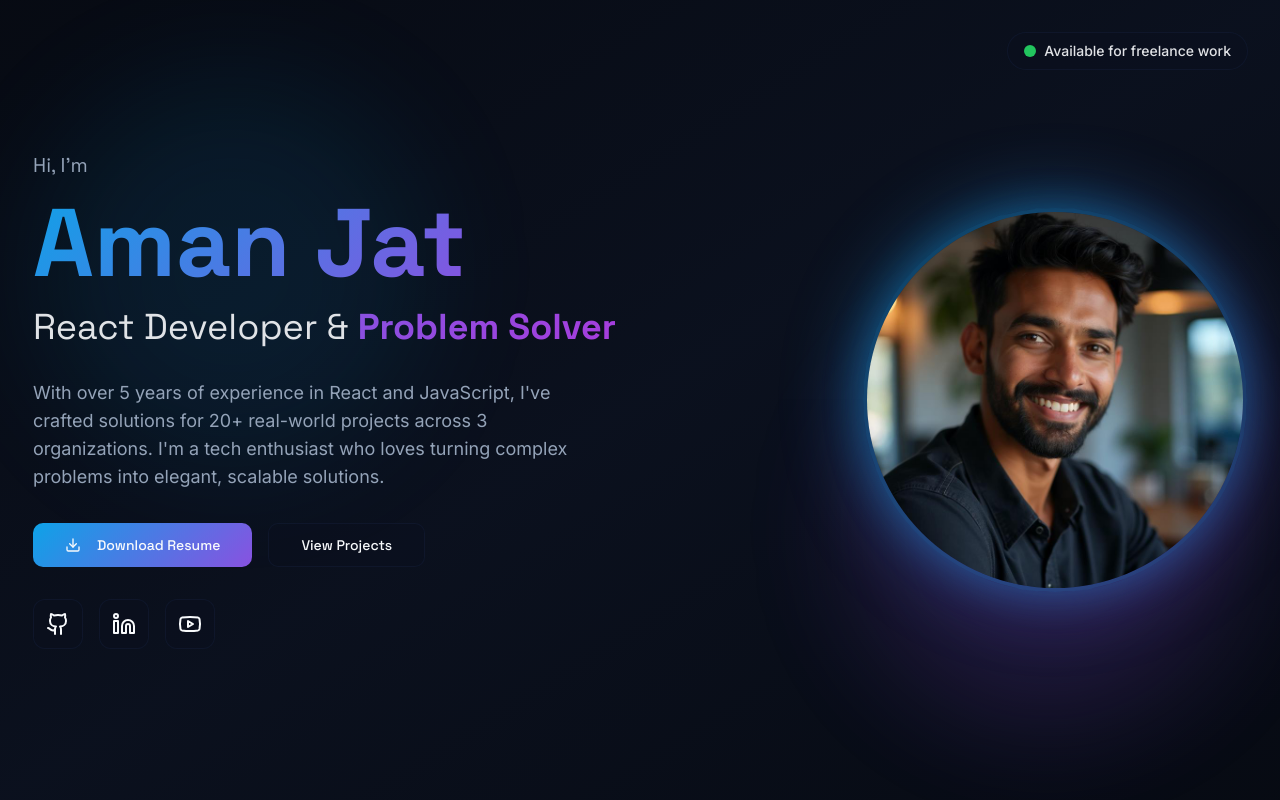
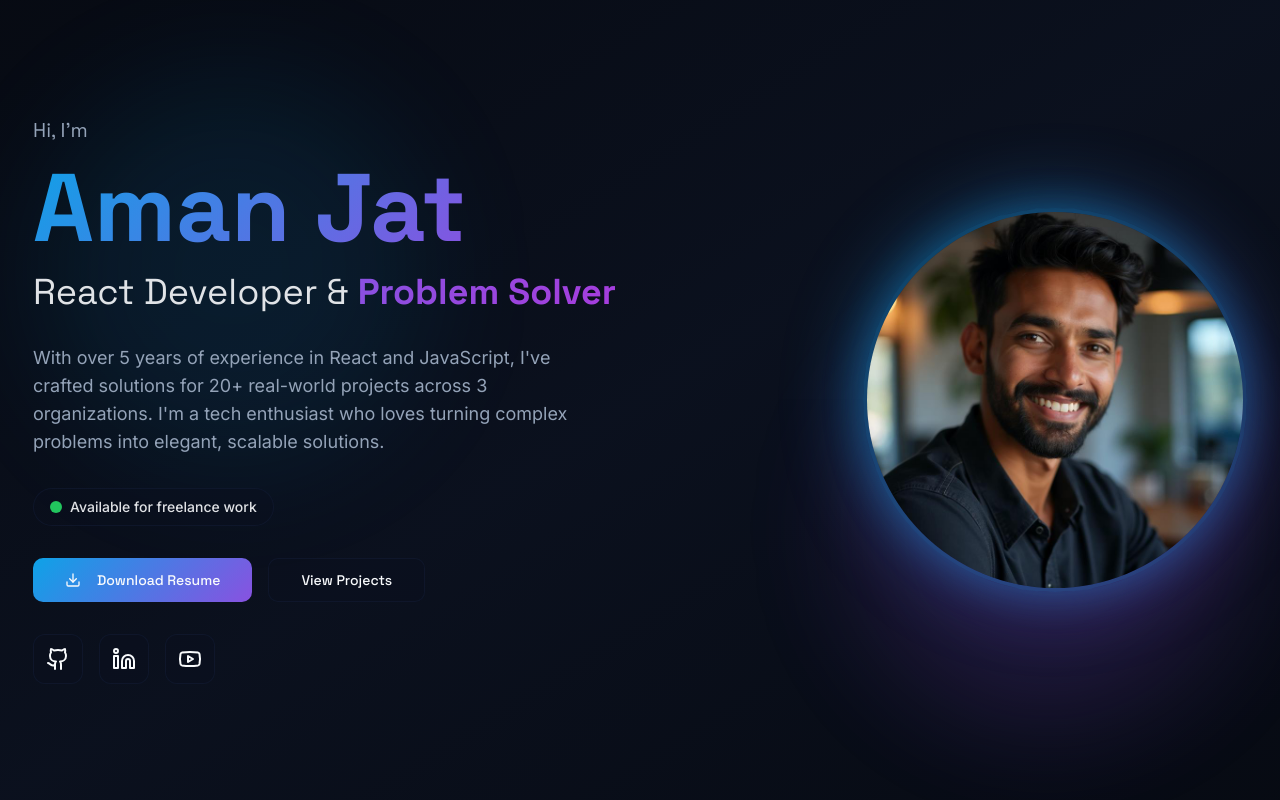
Before and after one commit to aman-jat/aman-creative-showcase, a React (Vite) app: page / in a window 1280 px wide. Shown: the top 800 px of the page. Built offline with nearby package versions, Linux system fonts and the light colour scheme; the HTML template or start-up script is replaced by a standard one.

Commit message:
Refactor: Move availability badge

```diff
--- a/src/components/Hero.tsx
+++ b/src/components/Hero.tsx
@@ -5,17 +5,6 @@ import profileImage from "@/assets/profile.jpg";
 const Hero = () => {
   return (
     <section className="min-h-screen flex items-center justify-center px-4 py-20 relative overflow-hidden">
-      {/* Availability Badge */}
-      <div className="absolute top-8 right-8 z-20 blur-fade-in">
-        <div className="inline-flex items-center gap-2 px-4 py-2 glass rounded-full border border-primary/30">
-          <span className="relative flex h-3 w-3">
-            <span className="animate-ping absolute inline-flex h-full w-full rounded-full bg-green-400 opacity-75"></span>
-            <span className="relative inline-flex rounded-full h-3 w-3 bg-green-500"></span>
-          </span>
-          <span className="text-sm font-medium text-foreground/90">Available for freelance work</span>
-        </div>
-      </div>
-
       {/* Animated Background Gradient */}
       <div className="absolute inset-0 bg-gradient-to-br from-background via-card to-background">
         <div className="absolute top-20 left-10 w-96 h-96 bg-primary/20 rounded-full blur-3xl animate-pulse" />
@@ -47,6 +36,16 @@ const Hero = () => {
               organizations. I'm a tech enthusiast who loves turning complex
               problems into elegant, scalable solutions.
             </p>
+
+            <div className="blur-fade-in-delay-3">
+              <div className="inline-flex items-center gap-2 px-4 py-2 glass rounded-full border border-primary/30">
+                <span className="relative flex h-3 w-3">
+                  <span className="animate-ping absolute inline-flex h-full w-full rounded-full bg-green-400 opacity-75"></span>
+                  <span className="relative inline-flex rounded-full h-3 w-3 bg-green-500"></span>
+                </span>
+                <span className="text-sm font-medium text-foreground/90">Available for freelance work</span>
+              </div>
+            </div>
 
             <div className="flex flex-wrap gap-4 blur-fade-in-delay-3">
               <Button
```
